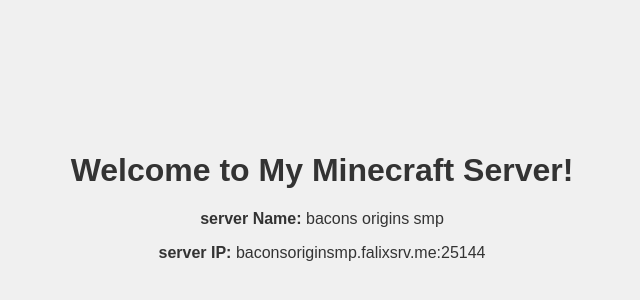
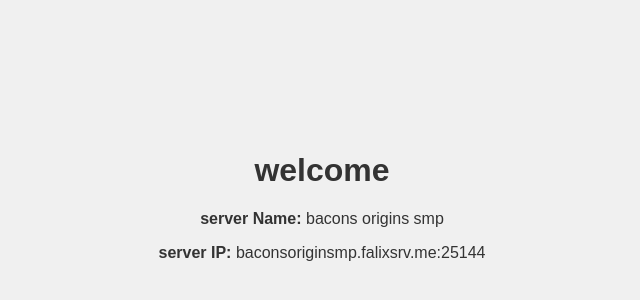
Before and after one commit to baconsaregood/my-website-blah-blah-blah, a plain HTML site: page index.html in a window 1280 px wide. Shown: the part 104-404 px from the top of the page, without its empty margins (318-958 px from the left). Drawn offline with Linux system fonts and the light colour scheme.

Commit message:
Update index.html

```diff
--- a/index.html
+++ b/index.html
@@ -6,7 +6,7 @@
     <title>bacons origins smp</title>
 </head>
 <body style="font-family: Arial, sans-serif; text-align: center; margin-top: 20%; background-color: #f0f0f0; color: #333;">
-    <h1>Welcome to My Minecraft Server!</h1>
+    <h1>welcome</h1>
     <p><strong>server Name:</strong> bacons origins smp</p>
     <p><strong>server IP:</strong> baconsoriginsmp.falixsrv.me:25144</p>
 </body>
```
